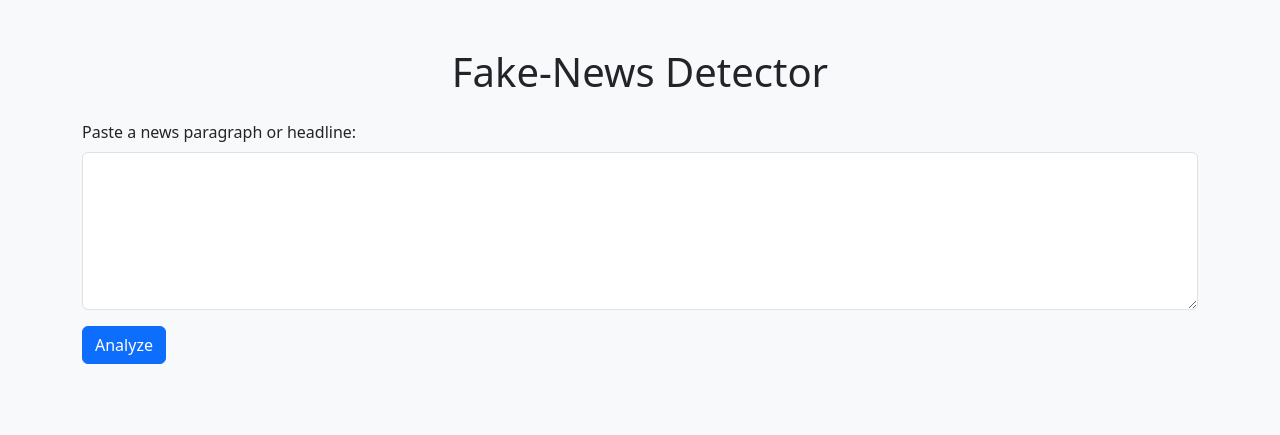
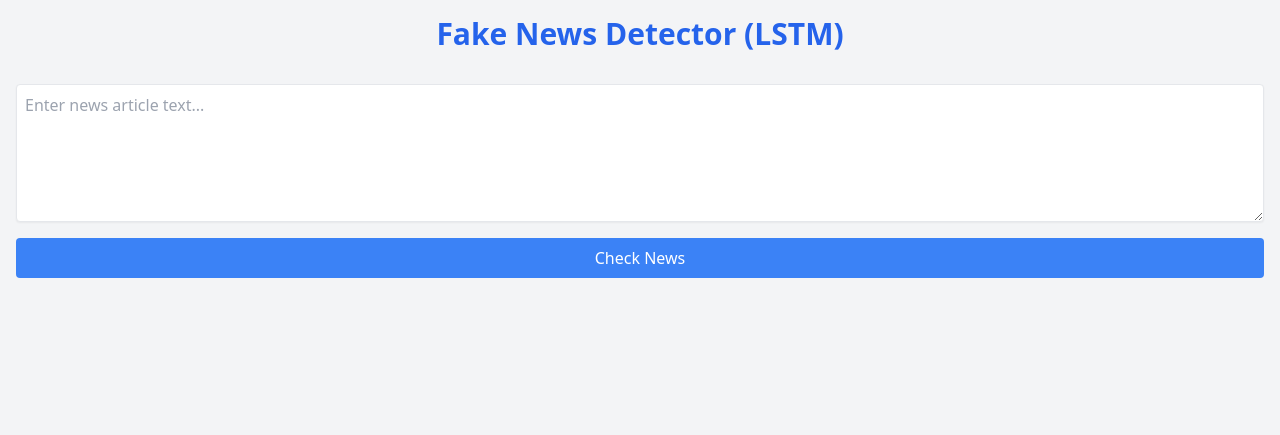
Before and after one commit to BhavadharaniM10/NMProject, a Flask app: page / in a window 1280 px wide. Shown: the top 435 px of the page. Run offline with Flask 3, Linux system fonts and the light colour scheme; parts of the project's set-up code (start-up, migrations or seed data) failed here and were passed over.

Commit message:
Update index.html

```diff
--- a/templates/index.html
+++ b/templates/index.html
@@ -1,37 +1,38 @@
 <!DOCTYPE html>
 <html lang="en">
 <head>
-    <meta charset="UTF-8" />
-    <title>Fake‑News Detector</title>
-    <link rel="stylesheet"
-          href="https://cdn.jsdelivr.net/npm/bootstrap@5.3.3/dist/css/bootstrap.min.css">
-    <link rel="stylesheet" href="{{ url_for('static', filename='style.css') }}">
+  <meta charset="UTF-8">
+  <meta name="viewport" content="width=device-width, initial-scale=1.0">
+  <title>Fake News Detector</title>
+  <link href="https://cdn.jsdelivr.net/npm/tailwindcss@2.2.19/dist/tailwind.min.css" rel="stylesheet">
 </head>
-<body class="bg-light">
-<div class="container py-5">
+<body class="container mx-auto p-4 bg-gray-100">
+  <h1 class="text-3xl font-bold text-center mb-8 text-blue-600">Fake News Detector (LSTM)</h1>
 
-    <h1 class="mb-4 text-center">Fake‑News Detector</h1>
+  <!-- Prediction Form -->
+  <form method="POST" action="/predict" class="flex flex-col gap-4 mb-8">
+    <textarea
+      name="text"
+      rows="5"
+      class="border p-2 rounded w-full shadow-sm focus:outline-none focus:ring-2 focus:ring-blue-500"
+      placeholder="Enter news article text..."
+    ></textarea>
+    <button type="submit" class="bg-blue-500 text-white p-2 rounded hover:bg-blue-600 transition">
+      Check News
+    </button>
+  </form>
 
-    <!-- Flash messages for errors -->
-    {% if error %}
-        <div class="alert alert-danger">{{ error }}</div>
-    {% endif %}
-
-    <!-- Prediction form -->
-    <form method="POST" action="/predict" class="mb-4">
-        <div class="mb-3">
-            <label for="text" class="form-label">Paste a news paragraph or headline:</label>
-            <textarea class="form-control" id="text" name="text"
-                      rows="6" required>{{ request.form.text or '' }}</textarea>
-        </div>
-        <button class="btn btn-primary" type="submit">Analyze</button>
-    </form>
-
-    <!-- Show prediction (if any) -->
-    {% if result %}
-        {% include 'result_card.html' %}
-    {% endif %}
-
-</div>
+  <!-- Prediction Result -->
+  {% if result %}
+  <div class="mt-4 p-4 bg-white rounded shadow">
+    <p class="text-lg">Prediction: <strong>{{ result.prediction }}</strong></p>
+    <p class="text-lg">Confidence: {{ (result.confidence * 100)|round(2) }}%</p>
+  </div>
+  {% endif %}
+  {% if error %}
+  <div class="mt-4 p-4 bg-red-100 text-red-700 rounded shadow">
+    <p>{{ error }}</p>
+  </div>
+  {% endif %}
 </body>
 </html>
```
